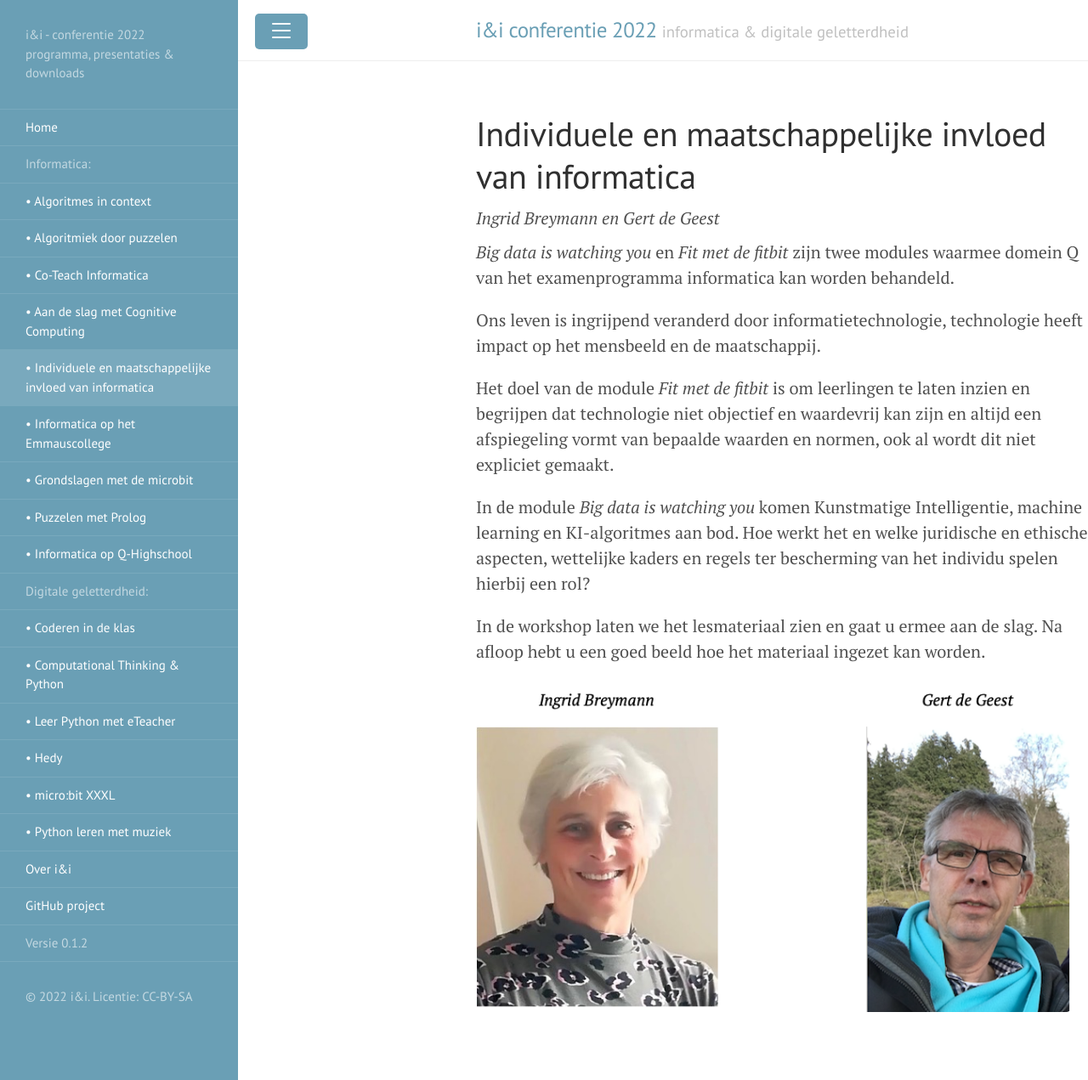
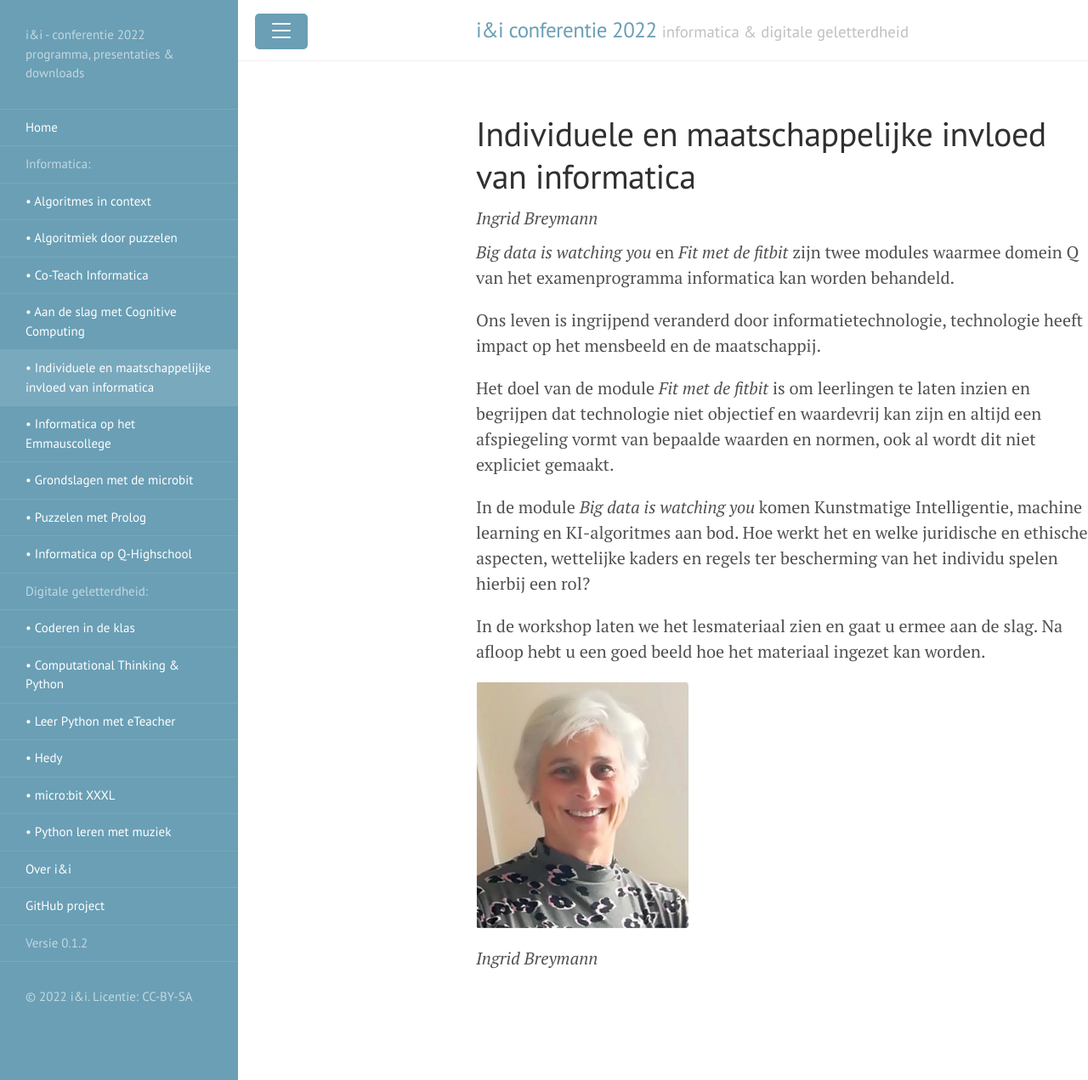
Before and after one commit to ieni/ieni2022, a Jekyll site: the page built from _informatica/domein-q-ingrid.md, in a window 1280 px wide and 1271 px high. Shown: the whole window at 85% size. Built offline with Jekyll 4.4.1, drawn with Linux system fonts in a browser that asks for light colours.

Commit message:
Gert de Geest verwijderd uit dom.Q

```diff
--- a/_informatica/domein-q-ingrid.md
+++ b/_informatica/domein-q-ingrid.md
@@ -1,6 +1,6 @@
 ---
 title: Individuele en maatschappelijke invloed van informatica
-spreker: Ingrid Breymann en Gert de Geest
+spreker: Ingrid Breymann
 layout: informatica
 ---
 
@@ -24,4 +24,5 @@ In de workshop laten we het lesmateriaal zien en
 gaat u ermee aan de slag.
 Na afloop hebt u een goed beeld hoe het materiaal ingezet kan worden.
 
-<img src="{{'/public/images/domein-q-ingrid-fig.png' | relative_url}}" width="700">
+<img src="{{'/public/images/ingrid-breymann-portret.png' | relative_url}}" width="250">
+*Ingrid Breymann*
```
Also changed, not shown: public/images/ingrid-breymann-portret.png (added).
